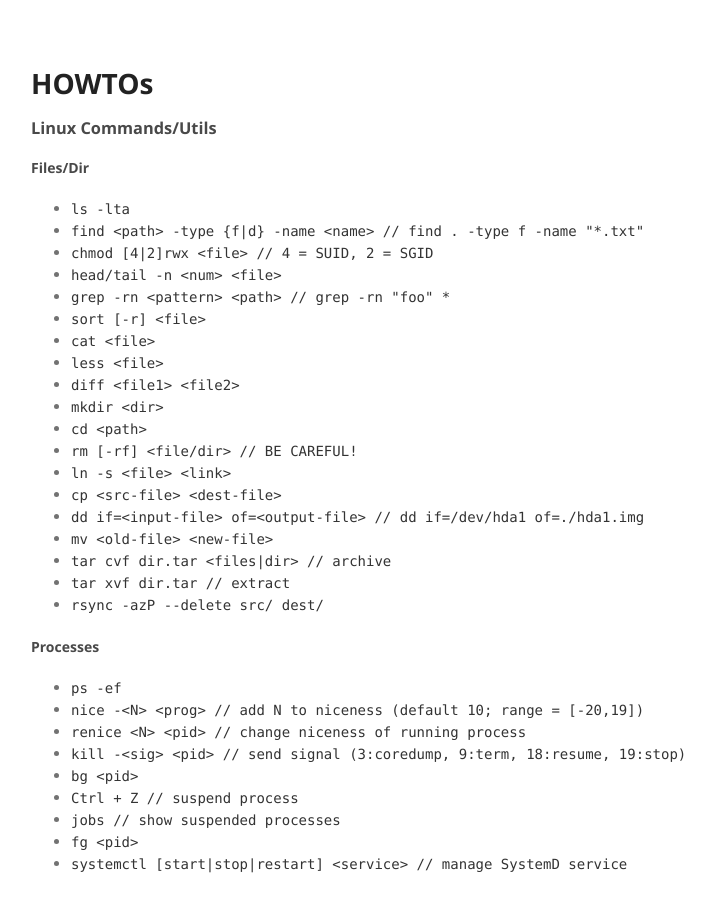
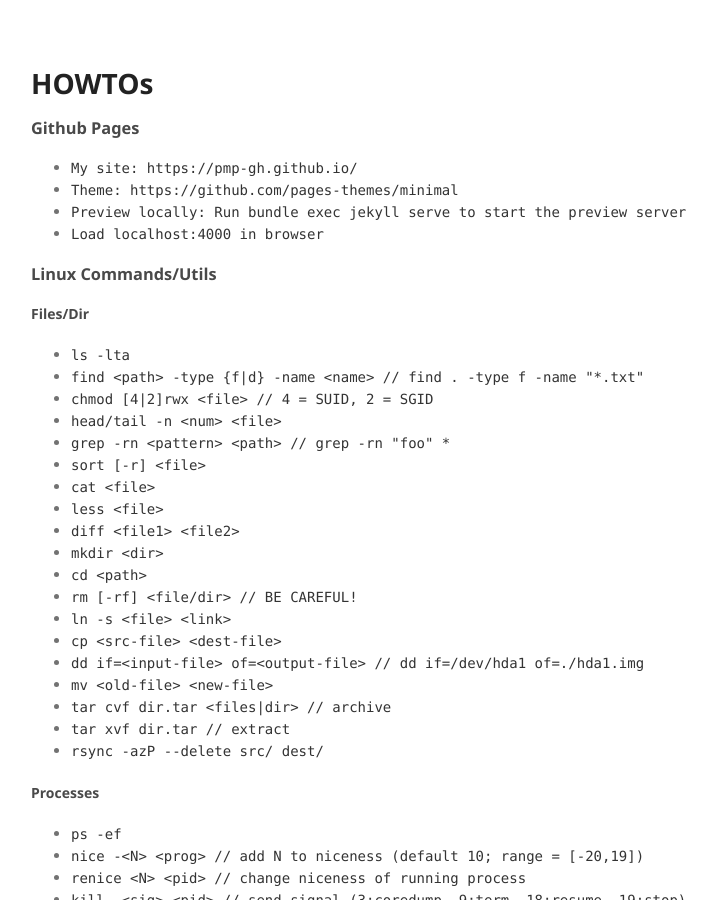
Before and after one commit to pmp-gh/pmp-gh.github.com, a Jekyll site: the page built from notes/computing/howto.md, in a window 1280 px wide and 900 px high. Shown: the whole window, without its empty margins (179-896 px from the left). Built offline with Jekyll 4.4.1, drawn with Linux system fonts in a browser that asks for light colours; our own code applies the rules of GitHub Pages for plain Markdown files; the repository's description, which GitHub fills in, is left out.

Commit message:
Added instructions for Github pages

````diff
--- a/notes/computing/howto.md
+++ b/notes/computing/howto.md
@@ -1,5 +1,11 @@
 HOWTOs
 ======
+
+### Github Pages
+* ```My site: https://pmp-gh.github.io/```
+* ```Theme: https://github.com/pages-themes/minimal```
+* ```Preview locally: Run bundle exec jekyll serve to start the preview server```
+* ```Load localhost:4000 in browser```
 
 ### Linux Commands/Utils
 #### Files/Dir
````
